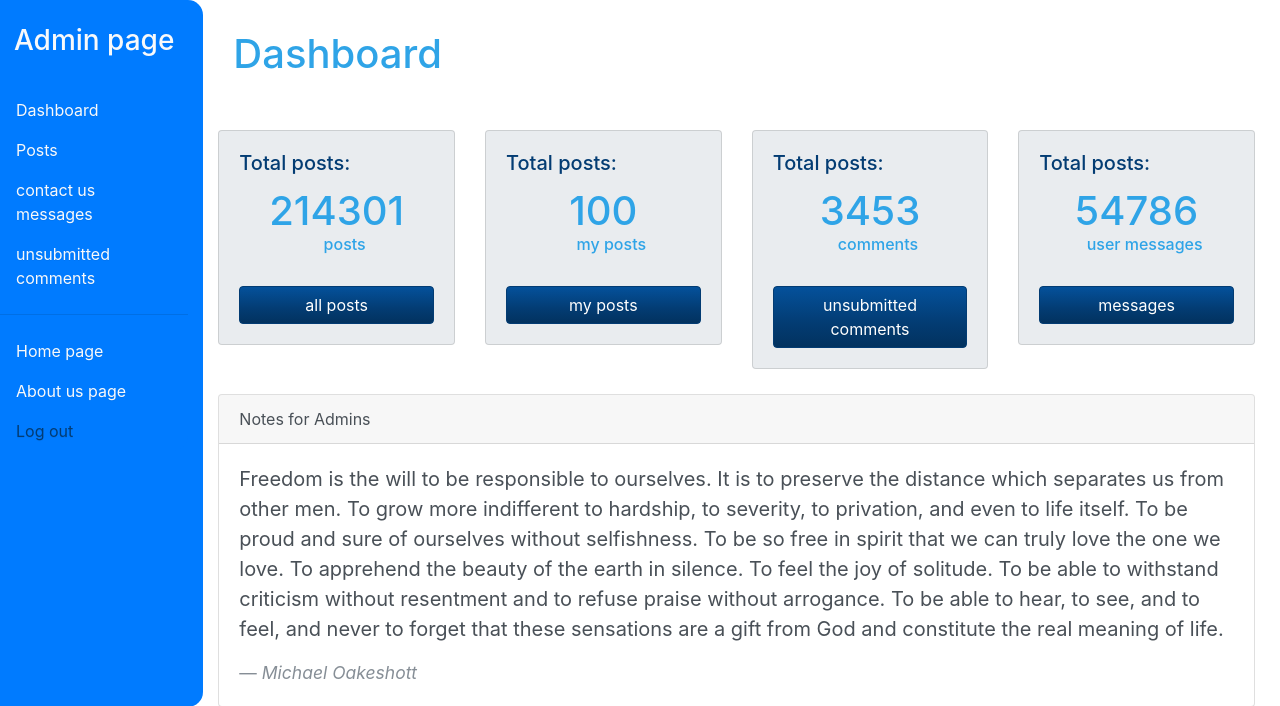
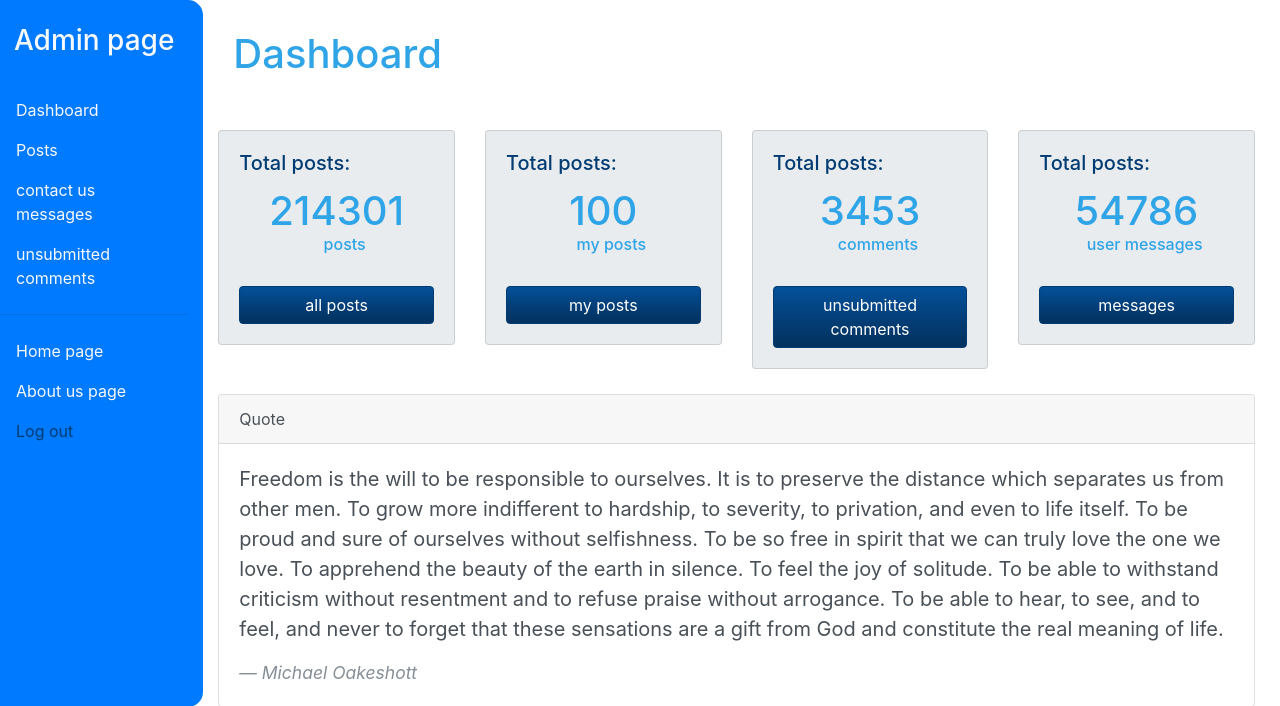
Before and after one commit to mohammadi1377/weblog_project, a FastAPI app: template weblog/Template/admin/admin.html in a window 1280 px wide; the page is wider, and only the part inside the window is pictured. Shown: the top 706 px of that part. Run offline with FastAPI, Linux system fonts and the light colour scheme; the template is opened without the code that fills it, so the values that code supplies are empty; some libraries are stand-ins or nearby versions.

Commit message:
minor changes on admin page card

```diff
--- a/weblog/Template/admin/admin.html
+++ b/weblog/Template/admin/admin.html
@@ -248,7 +248,7 @@
                 </div>
                 <div class="card" style="margin-top: 25px">
                     <div class="card-header">
-                        Notes for Admins
+                        Quote
                     </div>
                     <div class="card-body">
                         <blockquote class="blockquote mb-0">
```
